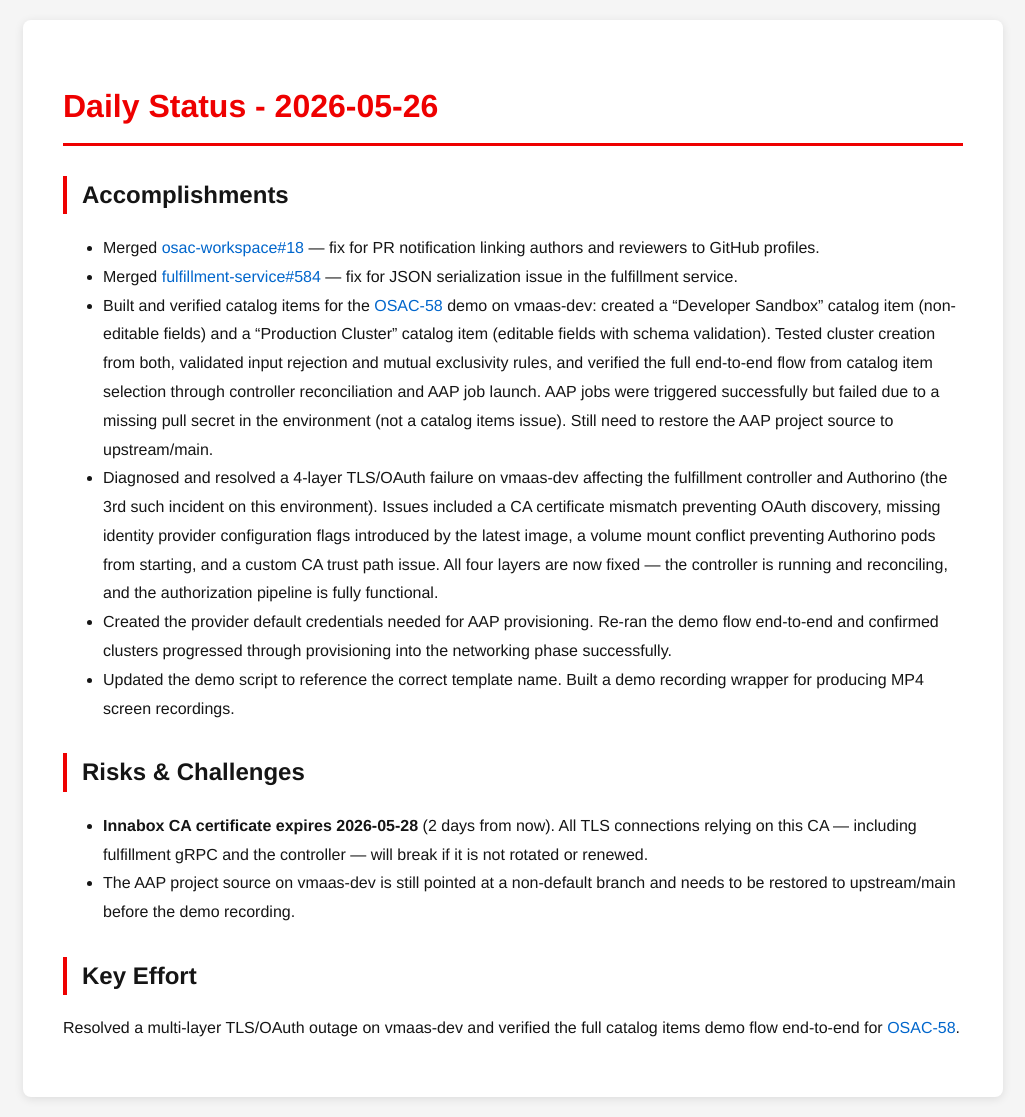
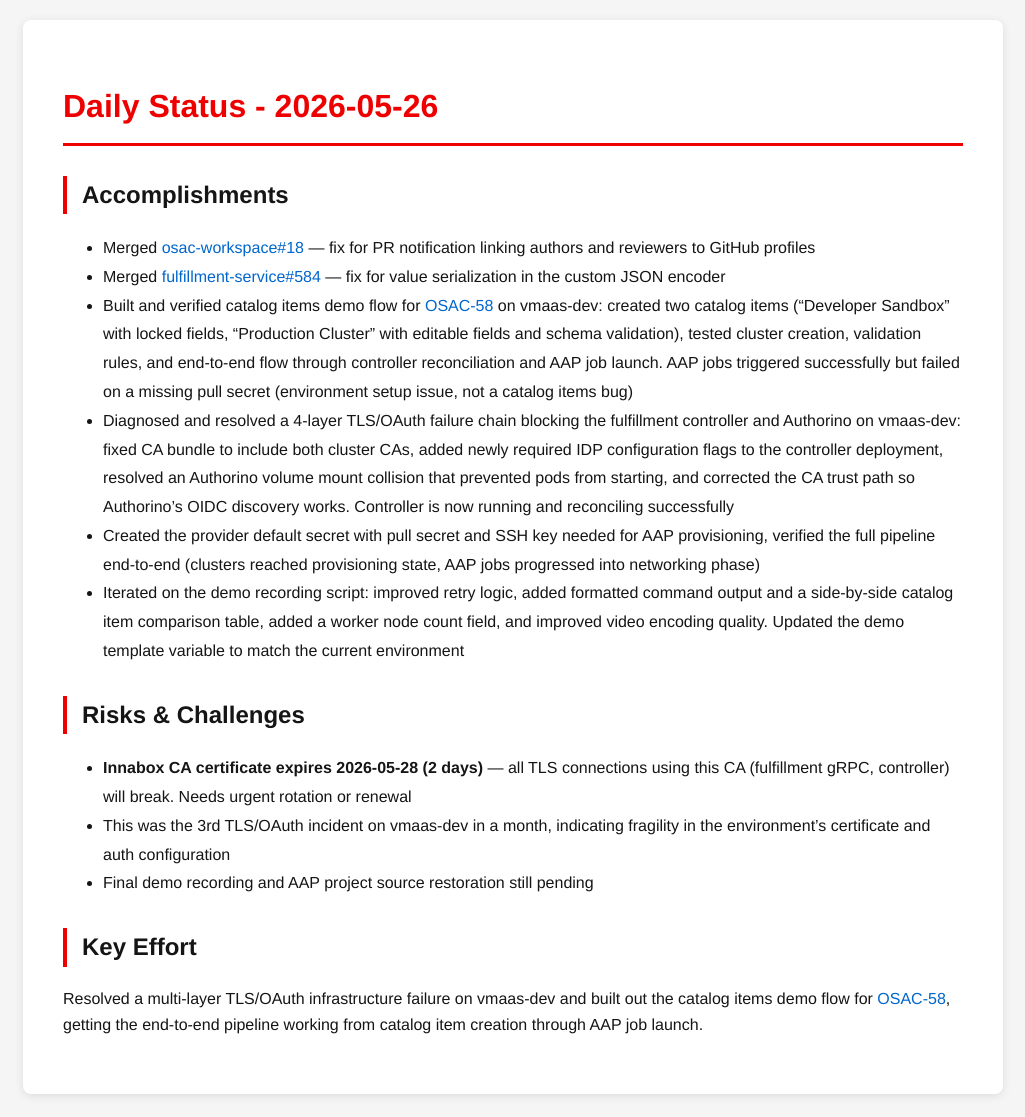
Before and after one commit to tzvatot/daily-status, a Jekyll site: the page built from 2026-05-26.md, in a window 1280 px wide. Shown: the whole page, without its empty margins (127-1152 px from the left). Built offline with Jekyll 4.4.1, drawn with Linux system fonts in a browser that asks for light colours.

Commit message:
Daily status update - 2026-05-26

```diff
--- a/2026-05-26.md
+++ b/2026-05-26.md
@@ -7,19 +7,17 @@ date: 2026-05-26
 # Daily Status - 2026-05-26
 
 ## Accomplishments
-
-- Merged [osac-workspace#18](https://github.com/osac-project/osac-workspace/pull/18) — fix for PR notification linking authors and reviewers to GitHub profiles.
-- Merged [fulfillment-service#584](https://github.com/osac-project/fulfillment-service/pull/584) — fix for JSON serialization issue in the fulfillment service.
-- Built and verified catalog items for the [OSAC-58](https://redhat.atlassian.net/browse/OSAC-58) demo on vmaas-dev: created a "Developer Sandbox" catalog item (non-editable fields) and a "Production Cluster" catalog item (editable fields with schema validation). Tested cluster creation from both, validated input rejection and mutual exclusivity rules, and verified the full end-to-end flow from catalog item selection through controller reconciliation and AAP job launch. AAP jobs were triggered successfully but failed due to a missing pull secret in the environment (not a catalog items issue). Still need to restore the AAP project source to upstream/main.
-- Diagnosed and resolved a 4-layer TLS/OAuth failure on vmaas-dev affecting the fulfillment controller and Authorino (the 3rd such incident on this environment). Issues included a CA certificate mismatch preventing OAuth discovery, missing identity provider configuration flags introduced by the latest image, a volume mount conflict preventing Authorino pods from starting, and a custom CA trust path issue. All four layers are now fixed — the controller is running and reconciling, and the authorization pipeline is fully functional.
-- Created the provider default credentials needed for AAP provisioning. Re-ran the demo flow end-to-end and confirmed clusters progressed through provisioning into the networking phase successfully.
-- Updated the demo script to reference the correct template name. Built a demo recording wrapper for producing MP4 screen recordings.
+- Merged [osac-workspace#18](https://github.com/osac-project/osac-workspace/pull/18) — fix for PR notification linking authors and reviewers to GitHub profiles
+- Merged [fulfillment-service#584](https://github.com/osac-project/fulfillment-service/pull/584) — fix for value serialization in the custom JSON encoder
+- Built and verified catalog items demo flow for [OSAC-58](https://redhat.atlassian.net/browse/OSAC-58) on vmaas-dev: created two catalog items ("Developer Sandbox" with locked fields, "Production Cluster" with editable fields and schema validation), tested cluster creation, validation rules, and end-to-end flow through controller reconciliation and AAP job launch. AAP jobs triggered successfully but failed on a missing pull secret (environment setup issue, not a catalog items bug)
+- Diagnosed and resolved a 4-layer TLS/OAuth failure chain blocking the fulfillment controller and Authorino on vmaas-dev: fixed CA bundle to include both cluster CAs, added newly required IDP configuration flags to the controller deployment, resolved an Authorino volume mount collision that prevented pods from starting, and corrected the CA trust path so Authorino's OIDC discovery works. Controller is now running and reconciling successfully
+- Created the provider default secret with pull secret and SSH key needed for AAP provisioning, verified the full pipeline end-to-end (clusters reached provisioning state, AAP jobs progressed into networking phase)
+- Iterated on the demo recording script: improved retry logic, added formatted command output and a side-by-side catalog item comparison table, added a worker node count field, and improved video encoding quality. Updated the demo template variable to match the current environment
 
 ## Risks & Challenges
-
-- **Innabox CA certificate expires 2026-05-28** (2 days from now). All TLS connections relying on this CA — including fulfillment gRPC and the controller — will break if it is not rotated or renewed.
-- The AAP project source on vmaas-dev is still pointed at a non-default branch and needs to be restored to upstream/main before the demo recording.
+- **Innabox CA certificate expires 2026-05-28 (2 days)** — all TLS connections using this CA (fulfillment gRPC, controller) will break. Needs urgent rotation or renewal
+- This was the 3rd TLS/OAuth incident on vmaas-dev in a month, indicating fragility in the environment's certificate and auth configuration
+- Final demo recording and AAP project source restoration still pending
 
 ## Key Effort
-
-Resolved a multi-layer TLS/OAuth outage on vmaas-dev and verified the full catalog items demo flow end-to-end for [OSAC-58](https://redhat.atlassian.net/browse/OSAC-58).
+Resolved a multi-layer TLS/OAuth infrastructure failure on vmaas-dev and built out the catalog items demo flow for [OSAC-58](https://redhat.atlassian.net/browse/OSAC-58), getting the end-to-end pipeline working from catalog item creation through AAP job launch.
```
